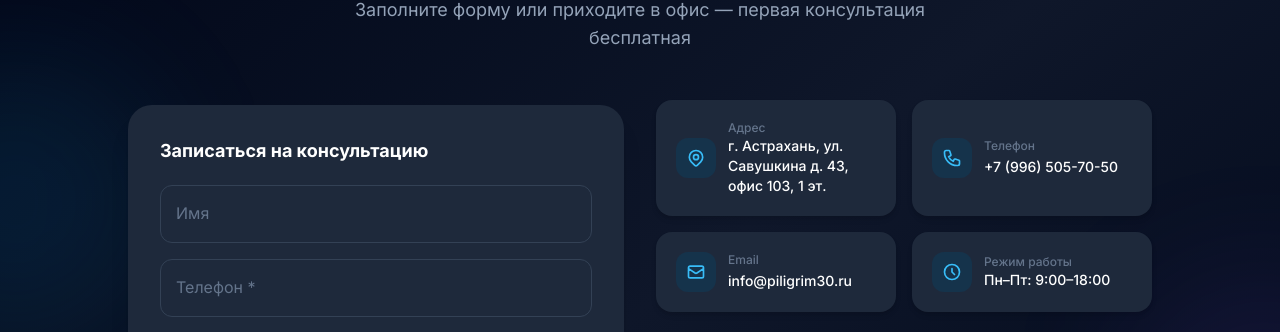
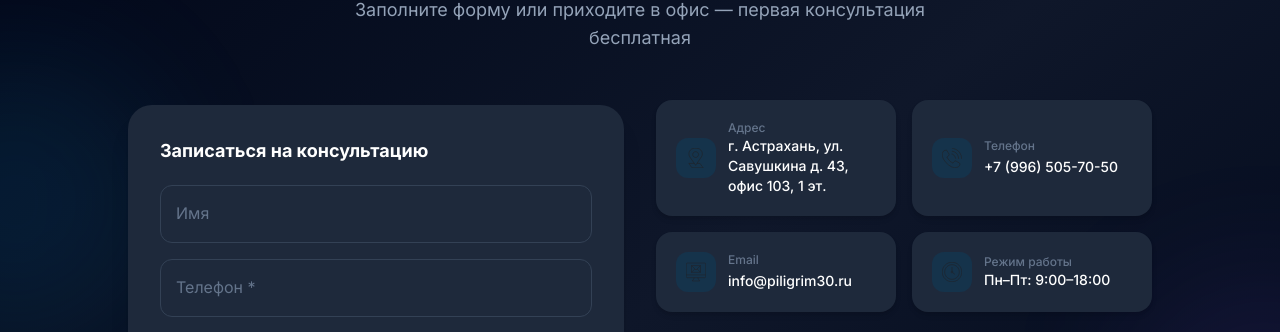
Before and after one commit to Kaymanov/piligrim30, a Next.js app in the folder frontend/: page / in a window 1280 px wide. Shown: the part 9051-9383 px from the top of the page. Built offline with nearby package versions, Linux system fonts and the light colour scheme; no server answers.

Commit message:
fix(FinalCTA): replace SVG icons with new_icon images (location, call, inbox, clock)

```diff
--- a/frontend/src/components/sections/FinalCTA.tsx
+++ b/frontend/src/components/sections/FinalCTA.tsx
@@ -62,24 +62,7 @@ export function FinalCTA() {
               <div className="rounded-2xl bg-white p-5 shadow-md dark:bg-slate-800 flex items-center">
                 <div className="flex items-center gap-3">
                   <div className="flex h-10 w-10 shrink-0 items-center justify-center rounded-xl bg-sky-50 text-sky-600 dark:bg-sky-900/30 dark:text-sky-400">
-                    <svg
-                      className="h-5 w-5"
-                      fill="none"
-                      viewBox="0 0 24 24"
-                      stroke="currentColor"
-                      strokeWidth={2}
-                    >
-                      <path
-                        strokeLinecap="round"
-                        strokeLinejoin="round"
-                        d="M17.657 16.657L13.414 20.9a1.998 1.998 0 01-2.827 0l-4.244-4.243a8 8 0 1111.314 0z"
-                      />
-                      <path
-                        strokeLinecap="round"
-                        strokeLinejoin="round"
-                        d="M15 11a3 3 0 11-6 0 3 3 0 016 0z"
-                      />
-                    </svg>
+                    <Image src="/images/new_icon/location.svg" alt="" width={20} height={20} className="h-5 w-5" />
                   </div>
                   <div>
                     <p className="text-xs font-medium text-slate-400 dark:text-slate-500">
@@ -96,19 +79,7 @@ export function FinalCTA() {
               <div className="rounded-2xl bg-white p-5 shadow-md dark:bg-slate-800 flex items-center">
                 <div className="flex items-center gap-3">
                   <div className="flex h-10 w-10 shrink-0 items-center justify-center rounded-xl bg-sky-50 text-sky-600 dark:bg-sky-900/30 dark:text-sky-400">
-                    <svg
-                      className="h-5 w-5"
-                      fill="none"
-                      viewBox="0 0 24 24"
-                      stroke="currentColor"
-                      strokeWidth={2}
-                    >
-                      <path
-                        strokeLinecap="round"
-                        strokeLinejoin="round"
-                        d="M3 5a2 2 0 012-2h3.28a1 1 0 01.948.684l1.498 4.493a1 1 0 01-.502 1.21l-2.257 1.13a11.042 11.042 0 005.516 5.516l1.13-2.257a1 1 0 011.21-.502l4.493 1.498a1 1 0 01.684.949V19a2 2 0 01-2 2h-1C9.716 21 3 14.284 3 6V5z"
-                      />
-                    </svg>
+                    <Image src="/images/new_icon/call.svg" alt="" width={20} height={20} className="h-5 w-5" />
                   </div>
                   <div>
                     <p className="text-xs font-medium text-slate-400 dark:text-slate-500">
@@ -128,19 +99,7 @@ export function FinalCTA() {
               <div className="rounded-2xl bg-white p-5 shadow-md dark:bg-slate-800 flex items-center">
                 <div className="flex items-center gap-3">
                   <div className="flex h-10 w-10 shrink-0 items-center justify-center rounded-xl bg-sky-50 text-sky-600 dark:bg-sky-900/30 dark:text-sky-400">
-                    <svg
-                      className="h-5 w-5"
-                      fill="none"
-                      viewBox="0 0 24 24"
-                      stroke="currentColor"
-                      strokeWidth={2}
-                    >
-                      <path
-                        strokeLinecap="round"
-                        strokeLinejoin="round"
-                        d="M3 8l7.89 5.26a2 2 0 002.22 0L21 8M5 19h14a2 2 0 002-2V7a2 2 0 00-2-2H5a2 2 0 00-2 2v10a2 2 0 002 2z"
-                      />
-                    </svg>
+                    <Image src="/images/new_icon/inbox.svg" alt="" width={20} height={20} className="h-5 w-5" />
                   </div>
                   <div>
                     <p className="text-xs font-medium text-slate-400 dark:text-slate-500">
@@ -160,19 +119,7 @@ export function FinalCTA() {
               <div className="rounded-2xl bg-white p-5 shadow-md dark:bg-slate-800 flex items-center">
                 <div className="flex items-center gap-3">
                   <div className="flex h-10 w-10 shrink-0 items-center justify-center rounded-xl bg-sky-50 text-sky-600 dark:bg-sky-900/30 dark:text-sky-400">
-                    <svg
-                      className="h-5 w-5"
-                      fill="none"
-                      viewBox="0 0 24 24"
-                      stroke="currentColor"
-                      strokeWidth={2}
-                    >
-                      <path
-                        strokeLinecap="round"
-                        strokeLinejoin="round"
-                        d="M12 8v4l3 3m6-3a9 9 0 11-18 0 9 9 0 0118 0z"
-                      />
-                    </svg>
+                    <Image src="/images/new_icon/clock.svg" alt="" width={20} height={20} className="h-5 w-5" />
                   </div>
                   <div>
                     <p className="text-xs font-medium text-slate-400 dark:text-slate-500">
```
